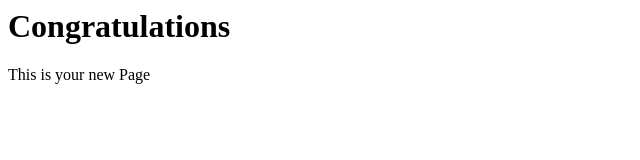
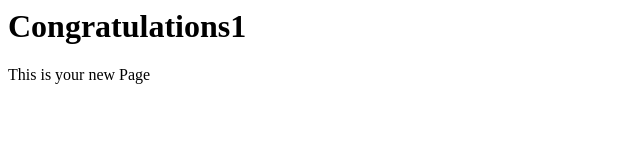
Before and after one commit to Maheshe0812/chatbotPrananna, a plain HTML site: page index.html in a window 1280 px wide. Shown: the full height of the page, 0-640 px from the left. Drawn offline with nearby package versions, Linux system fonts and the light colour scheme.

Commit message:
Update index.html

```diff
--- a/index.html
+++ b/index.html
@@ -5,7 +5,7 @@
   src="https://tonal--full.sandbox.my.site.com/ESWChatbotShopifyStagin1760115575505/assets/js/bootstrap.min.js"
   onload="initEmbeddedMessaging()">
 </script>
-    <h1>Congratulations</h1>
+    <h1>Congratulations1</h1>
   This is your new Page
   </head>
   <body>
```
